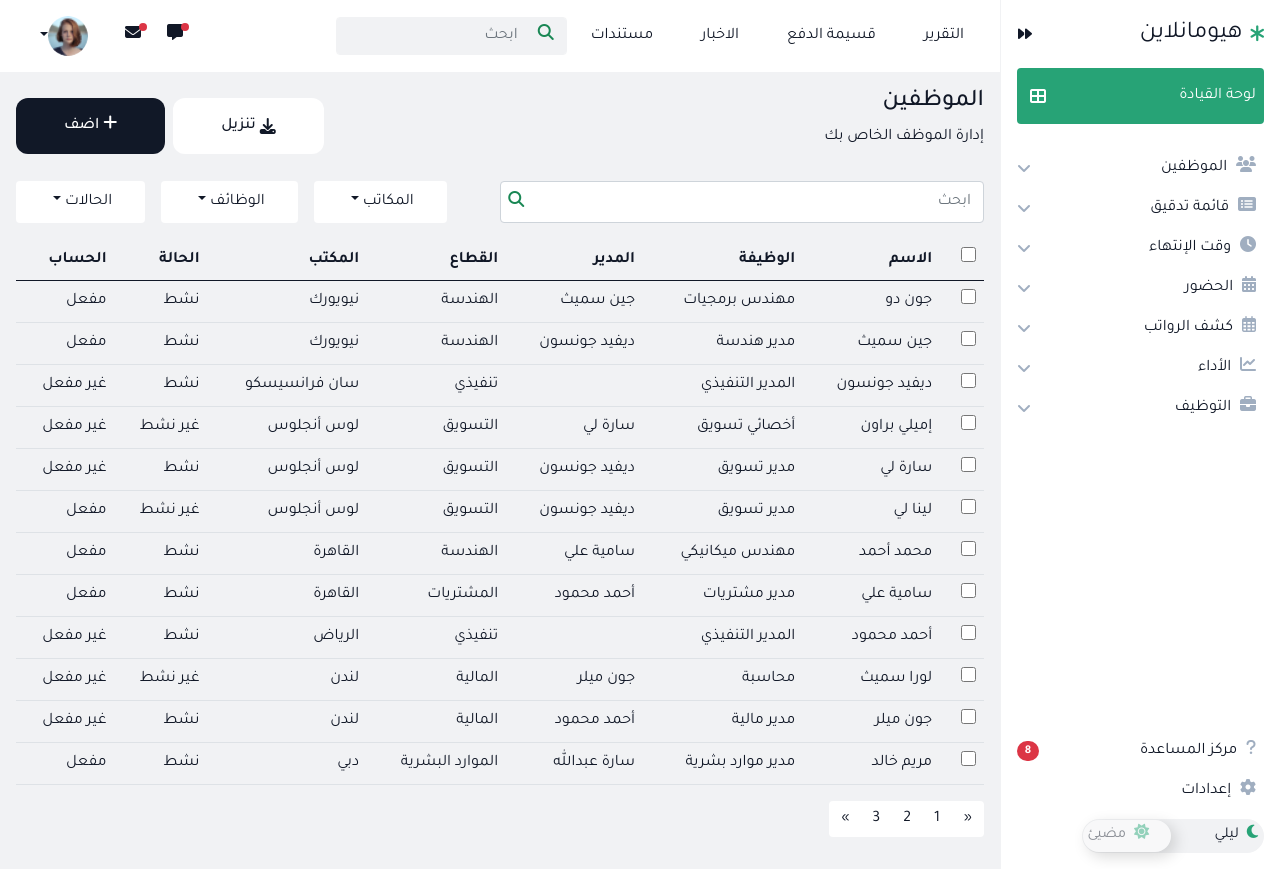
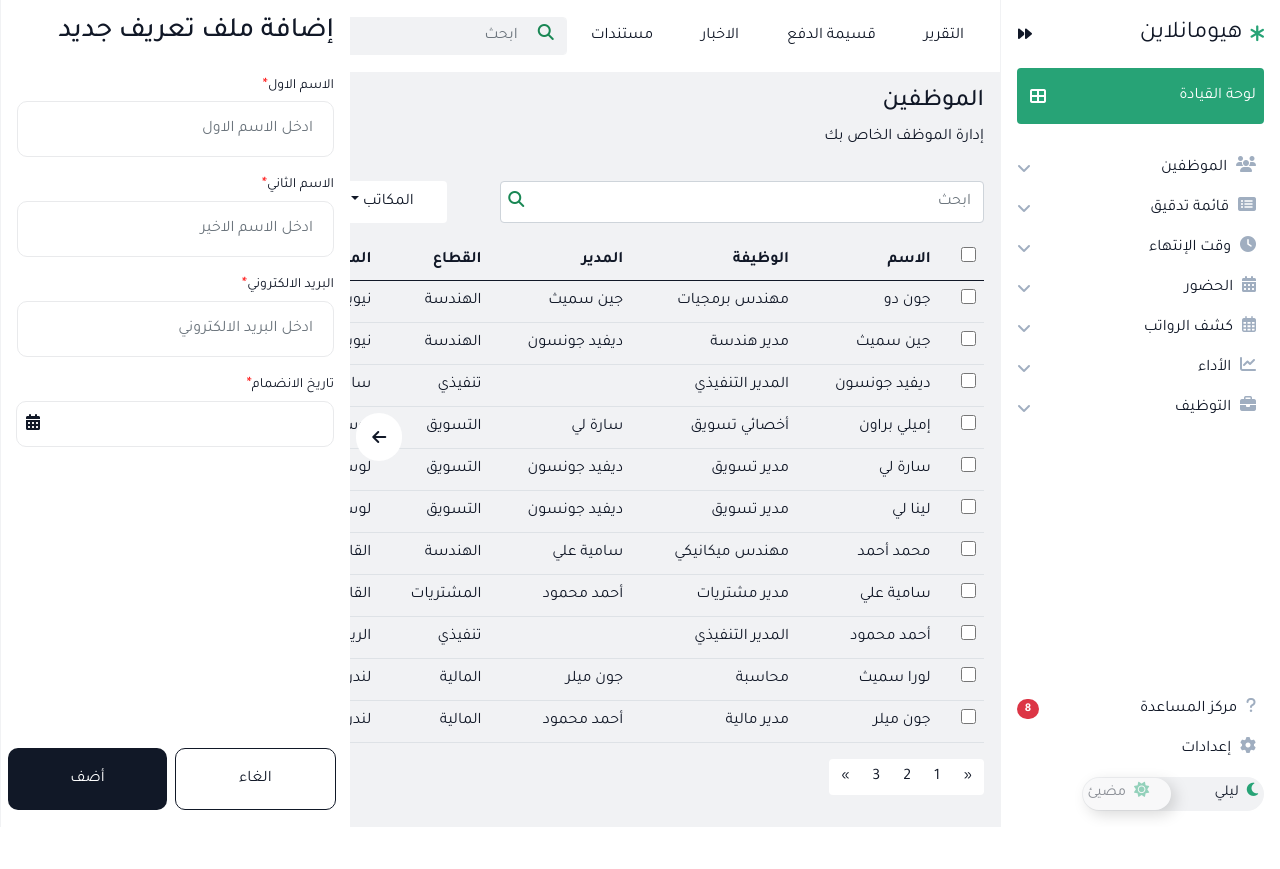
Before and after one commit to WajdAlasttal/dashboard, a Vue app: page /employees in a window 1280 px wide. Both pictures are taken after a click on the button "اضف". After the commit the page ends 827 px from the top, so only its background shows below. Built offline with nearby package versions, Linux system fonts and the light colour scheme.

Commit message:
add-employees-validation-sidebar

```diff
--- a/package.json
+++ b/package.json
@@ -12,12 +12,14 @@
     "@vuelidate/core": "^2.0.3",
     "@vuelidate/validators": "^2.0.3",
     "bootstrap": "^5.3.1",
+    "bootstrap-datepicker": "^1.10.0",
     "chart.js": "^4.4.0",
     "core-js": "^3.8.3",
     "owl.carousel": "^2.3.4",
     "sweetalert2": "^11.7.27",
-    "vue": "^3.2.13",
+    "vue": "^3.3.4",
     "vue-chartjs": "^5.2.0",
+    "vue-flatpickr-component": "^11.0.3",
     "vue-router": "^4.2.4",
     "vuelidate": "^0.7.7"
   },
--- a/src/assets/employees.json
+++ b/src/assets/employees.json
@@ -97,14 +97,6 @@
         "office": "لندن",
         "status": "نشط",
         "account": "غير مفعل"
-      },
-      {
-        "name": "مريم خالد",
-        "jobTitle": "مدير موارد بشرية",
-        "lineManager": "سارة عبدالله",
-        "department": "الموارد البشرية",
-        "office": "دبي",
-        "status": "نشط",
-        "account": "مفعل"
       }
+
   ]
--- /dev/null
+++ b/src/components/DatePicker.vue
@@ -0,0 +1,81 @@
+<template>
+    <div>
+      <label class="input-group">
+          <input
+          ref="datepickerInput"
+          id="datepicker"
+          type="text"
+          class="form-control"
+          v-model="selectedDate"
+          >
+          <div class="input-group-prepend position-relative">
+            <span class="icon-clickable" @click="openDatePicker">
+              <i class="fas fa-calendar-alt"></i>
+            </span>
+          </div>
+      </label>
+    </div>
+  </template>
+
+  <script>
+  import 'flatpickr/dist/flatpickr.css';
+  import flatpickr from 'flatpickr';
+
+  export default {
+    data() {
+      return {
+        selectedDate: null,
+        flatpickrConfig: {
+          dateFormat: 'Y-m-d',
+          onClose: this.onDateSelected, // Add a callback when a date is selected
+        },
+      };
+    },
+    methods: {
+      openDatePicker() {
+        // Manually open the date picker when the icon is clicked
+        flatpickr(this.$refs.datepickerInput, this.flatpickrConfig).open();
+      },
+      onDateSelected(selectedDates) {
+        // This method will be called when a date is selected
+        this.selectedDate = selectedDates[0];
+      },
+    },
+  };
+  </script>
+
+  <style scoped>
+  .form-label {
+  font-size: 14px;
+  margin-bottom: 0.3rem;
+}
+  .icon-clickable {
+    cursor: pointer;
+  }
+  span {
+  color: red;
+  font-size: 16px;
+}
+.form-control {
+  width: 100%;
+  border: 1px solid #e9eaec;
+  padding: 10px 20px 10px 20px;
+  border-radius: 10px !important;
+  box-shadow: none;
+  color: var(--text-primary-color);
+  background-color: var(--background-color-primary);
+}
+.form-control:focus {
+  outline: none !important;
+  border: 2px solid #27a376 !important;
+  box-shadow: none;
+  background: none;
+}
+.fa-calendar-alt{
+    position:absolute;
+    padding: 10px;
+    top: 8%;
+    left: 2%;
+    color: var(--text-primary-color);
+}
+  </style>
--- /dev/null
+++ b/src/components/Home/AddEmployee.vue
@@ -0,0 +1,197 @@
+<template>
+  <aside class="sidebar d-flex flex-column flex-shrink-0 p-3" :class="{ 'sidebar-open': isOpen }">
+    <i class="fa-solid fa-arrow-left" @click="closeSidebar"></i>
+    <h3 class="mb-4">إضافة ملف تعريف جديد</h3>
+    <form class="form" v-on:submit.prevent="submit">
+      <div class="mb-3">
+        <label for="exampleInputName" class="form-label">الاسم الاول</label>
+        <span>*</span>
+        <input
+          type="text"
+          class="form-control"
+          v-model.trim="state.name"
+          :class="{ 'invalid-input': v$.name.$error }"
+          id="exampleInputName"
+          placeholder="ادخل الاسم الاول"
+        />
+        <span v-if="v$.name.$error">{{ v$.name.$errors[0].$message }}</span>
+      </div>
+      <div class="mb-3">
+        <label for="exampleInputLastName" class="form-label">الاسم الثاني</label>
+        <span>*</span>
+        <input
+          type="text"
+          class="form-control"
+          v-model.trim="state.lastName"
+          :class="{ 'invalid-input': v$.lastName.$error }"
+          id="exampleInputLastName"
+          placeholder="ادخل الاسم الاخير"
+        />
+        <span v-if="v$.lastName.$error">{{ v$.lastName.$errors[0].$message }}</span>
+      </div>
+      <div class="mb-3">
+        <label for="exampleInputEmail" class="form-label"
+          >البريد الالكتروني</label
+        >
+        <span>*</span>
+        <input
+          type="text"
+          class="form-control"
+          v-model.trim="state.email"
+          :class="{ 'invalid-input': v$.email.$error }"
+          id="exampleInputEmail"
+          aria-describedby="emailHelp"
+          placeholder="ادخل البريد الالكتروني"
+        />
+        <span v-if="v$.email.$error">{{ v$.email.$errors[0].$message }}</span>
+      </div>
+      <label for="date" class="form-label">تاريخ الانضمام</label>
+      <span>*</span>
+      <DatePicker/>
+    </form>
+    <div class="buttons d-flex">
+      <ButtonSlider class="btn2 me-1" text="الغاء" />
+      <ButtonSlider class="me-2" text="أضف" @click="submitForm"
+        :disabled="v$.$error" />
+    </div>
+  </aside>
+</template>
+
+  <script>
+import DatePicker from '../DatePicker.vue';
+import useValidate from "@vuelidate/core";
+import { required, email, helpers } from "@vuelidate/validators";
+import { reactive, computed } from "vue";
+import ButtonSlider from "../ButtonSlider.vue";
+import Swal from 'sweetalert2'
+
+export default {
+  setup() {
+    const state = reactive({
+      name:'',
+      lastName:'',
+      email: "",
+      sidebarOpen: true,
+    });
+    const rules = computed(() => {
+      return {
+        name:{
+          required:helpers.withMessage("يجب ادخال قيمة", required)
+        },
+        lastName:{
+          required:helpers.withMessage("يجب ادخال قيمة", required)
+        },
+        email: {
+          required: helpers.withMessage("يجب ادخال قيمة", required),
+          email: helpers.withMessage(
+            "القيمة ليست عنوان بريد إلكتروني صالحًا",
+            email
+          ),
+        },
+
+
+      };
+    });
+
+    const v$ = useValidate(rules, state);
+    return {
+      state,
+      v$,
+    };
+  },
+  components:{
+    DatePicker,
+    ButtonSlider,
+  },
+  props: {
+    isOpen: Boolean,
+  },
+  methods: {
+    closeSidebar() {
+      this.$emit('close-sidebar');
+    },
+    submitForm: function () {
+      this.v$.$validate();
+      if (!this.v$.$error) {
+        Swal.fire({
+          title: "تمت الاضافة بنجاح",
+          imageUrl: "https://res.cloudinary.com/dgcz5jz53/image/upload/v1693468764/humanline/Illustration_ob0sfk.png",
+          imageAlt: "تمت الاضافة بنجاح",
+          confirmButtonText: 'تم',
+        });
+      }
+    },
+  },
+};
+</script>
+
+  <style scoped>
+  h3,
+p {
+  color: var(--text-primary-color);
+}
+.sidebar-open {
+  position: absolute;
+  top: 0%;
+  left: 0%;
+  height: 100%;
+  background-color: var(--background-color-primary);
+  border-left: 1px solid var(--accent-color);
+  width: 350px;
+  transition: width 0s ease;
+}
+.sidebar-closed {
+  width: 0%;
+}
+.form-label {
+  font-size: 14px;
+  margin-bottom: 0.3rem;
+  color: var(--text-primary-color);
+}
+span{
+  color: red;
+}
+.form-control {
+  width: 100%;
+  border: 1px solid #e9eaec;
+  padding: 15px 20px 15px 20px;
+  border-radius: 10px;
+  box-shadow: none;
+  color: var(--text-primary-color);
+  background-color: var(--background-color-primary);
+}
+.form-control:focus {
+  outline: none !important;
+  border: 2px solid #27a376 !important;
+}
+.invalid-input {
+  border-color: red;
+}
+.fa-arrow-left{
+  background-color: var(--background-color-primary);
+  padding: 1rem;
+  border-radius: 5rem;
+  color: var(--text-primary-color);
+  position: absolute;
+  top: 50%;
+  right: -15%;
+  cursor: pointer;
+}
+.buttons{
+  position: absolute;
+  bottom: 2%;
+  left: 2%;
+  width: 95%;
+}
+.btn2 {
+  padding: 18px 21px 18px 21px;
+  width: 100%;
+  font-size: 1rem;
+  border: 1px solid var(--text-primary-color);
+  border-radius: 10px;
+  cursor: pointer;
+  background-color: var(--background-color-primary);
+  color: var(--text-primary-color);
+}
+
+</style>
--- a/src/components/EmployeesData.vue
+++ b/src/components/Home/EmployeesData.vue
@@ -11,7 +11,7 @@
         <button class="btn1 d-flex align-items-center ms-2">
           <i class="fa-solid fa-download ms-1"></i> تنزيل
         </button>
-        <button class="btn1 btn2">
+        <button class="btn1 btn2" @click="toggleSidebar">
           <i class="fa-solid fa-plus ms-1"></i>اضف
         </button>
       </div>
@@ -109,7 +109,7 @@
         <tbody>
           <tr scope="row" v-for="(employee, index) in employees" :key="index">
             <td scope="col"><input type="checkbox" /></td>
-            <td >{{ employee.name }}</td>
+            <td>{{ employee.name }}</td>
             <td>{{ employee.jobTitle }}</td>
             <td>{{ employee.lineManager }}</td>
             <td>{{ employee.department }}</td>
@@ -137,12 +137,17 @@
         </li>
       </ul>
     </nav>
+    <AddEmployee v-if="isSidebarOpen" :isOpen="isSidebarOpen" @close-sidebar="closeSidebar" />
   </div>
 </template>
 
   <script>
-import employeeData from "../assets/employees.json";
+import employeeData from "../../assets/employees.json";
+import AddEmployee from "./AddEmployee.vue";
 export default {
+  components: {
+    AddEmployee,
+  },
   data() {
     return {
       employees: employeeData,
@@ -157,7 +162,6 @@ export default {
         "المدير التنفيذي",
         "محاسبة",
         "مدير مالية",
-        "مدير موارد بشرية",
       ],
       offices: [
         "نيويورك",
@@ -166,9 +170,17 @@ export default {
         "القاهرة",
         "الرياض",
         "لندن",
-        "دبي",
       ],
+      isSidebarOpen: false,
     };
+  },
+  methods: {
+    toggleSidebar() {
+      this.isSidebarOpen = !this.isSidebarOpen;
+    },
+    closeSidebar() {
+      this.isSidebarOpen = false;
+    },
   },
 };
 </script>
--- a/src/main.js
+++ b/src/main.js
@@ -2,5 +2,7 @@ import { createApp } from 'vue';
 import App from './App.vue';
 import '@fortawesome/fontawesome-free/css/all.min.css';
 import router from './router/index.js';
+import 'flatpickr/dist/flatpickr.css';
+import VueFlatpickr from 'vue-flatpickr-component';
 
-createApp(App).use(router).mount('#app')
+createApp(App).use(router) .component('vue-flatpickr', VueFlatpickr).mount('#app')
--- a/src/views/EmployeesPage.vue
+++ b/src/views/EmployeesPage.vue
@@ -5,7 +5,7 @@
 </template>
 
 <script>
-import EmployeesData from '../components/EmployeesData.vue';
+import EmployeesData from '../components/Home/EmployeesData.vue';
 export default {
   components:{
     EmployeesData
```
Also changed, not shown: 1 other file (tests, documents, lock files or other folders).
